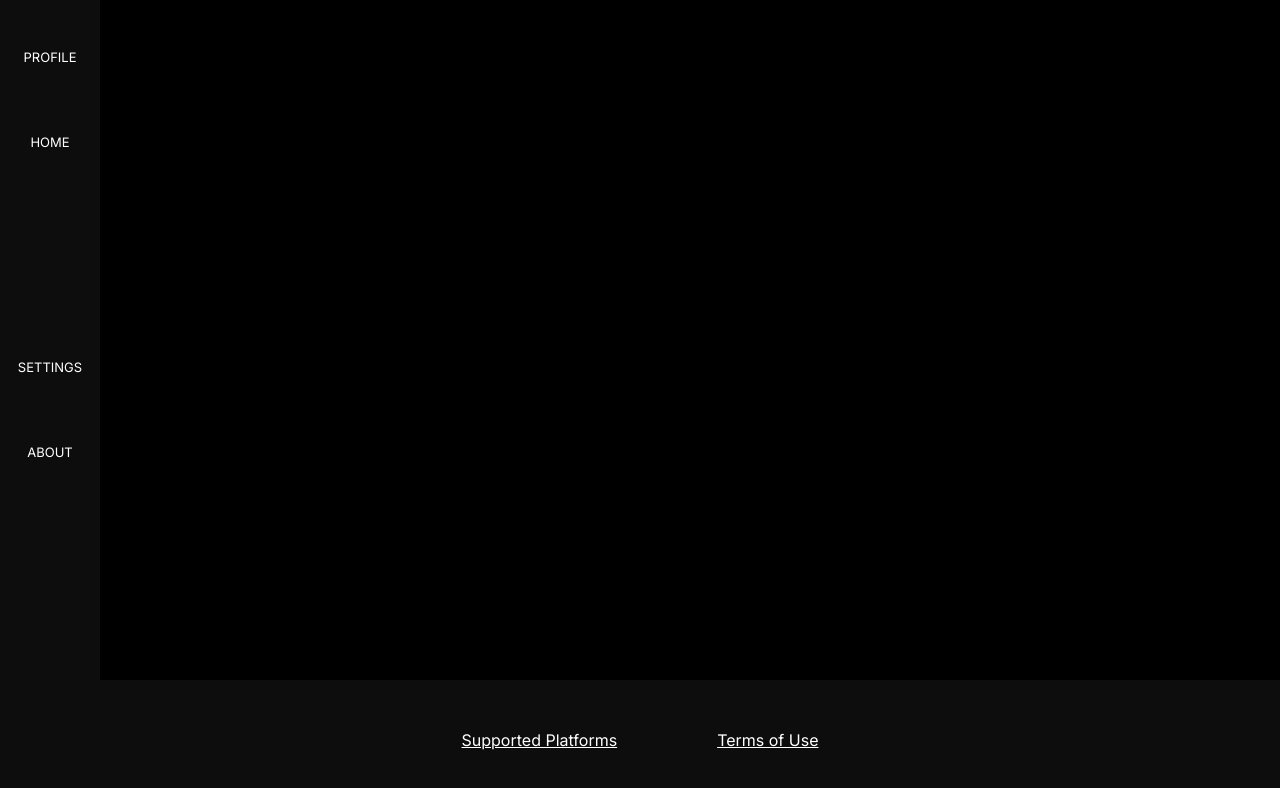
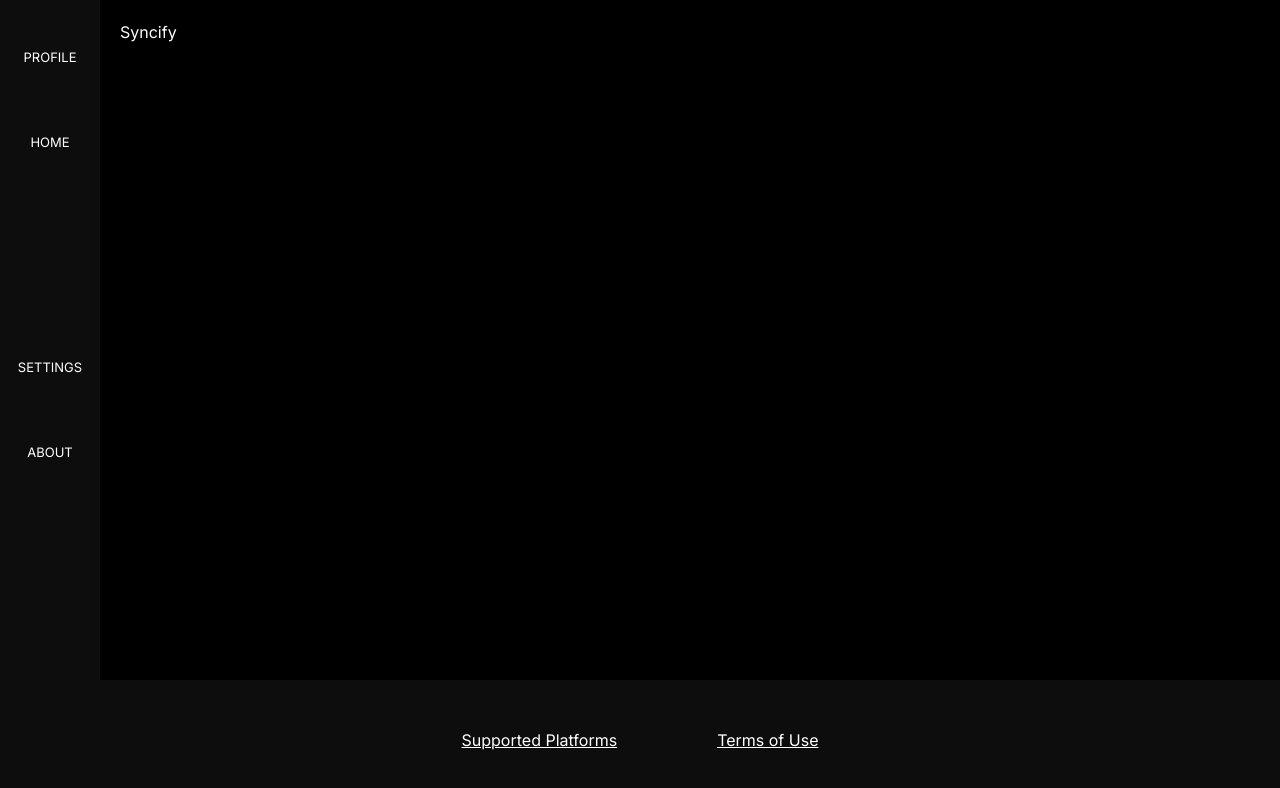
Before and after one commit to oleedee/Syncify, a React (Vite) app: page /about in a window 1280 px wide. Shown: the top 788 px of the page. Built offline with nearby package versions, Linux system fonts and the light colour scheme; some icons are missing.

Commit message:
Wrapped navbar and main-content so content can be added to the proper position of the page

```diff
--- a/src/App.css
+++ b/src/App.css
@@ -1,14 +1,24 @@
 @import url('https://fonts.googleapis.com/css?family=Inter');
 
 .App {
+  display: flex;
+  flex-direction: column;
   width: 100vw;
   height: 100vh;
   background-color: #000000;
 }
 
-body {
-  margin: 0;
-  padding: 0;
+.page-wrapper {
+  display:flex;
+  flex:1;
+}
+
+.main-content {
+  display:flex;
+  flex:1;
+  color:white;
+  font-family: 'Inter';
+  padding: 20px;
 }
 
 .Footer {
@@ -38,7 +48,7 @@ body {
 
 
 .Sidebar {
-  height: 85%;
+  height: 100%;
   width: 100px;
   background-color: #0D0D0D;
 }
--- a/src/App.jsx
+++ b/src/App.jsx
@@ -7,8 +7,11 @@ import './App.css'
 const App = () => {
   return (
     <div className = "App">
-    <Sidebar />
-    <Footer />
+      <div className='page-wrapper'>
+        <Sidebar />
+      <div className ='main-content'>Syncify</div>
+      </div>
+      <Footer />
     </div>
   )
 }
```
